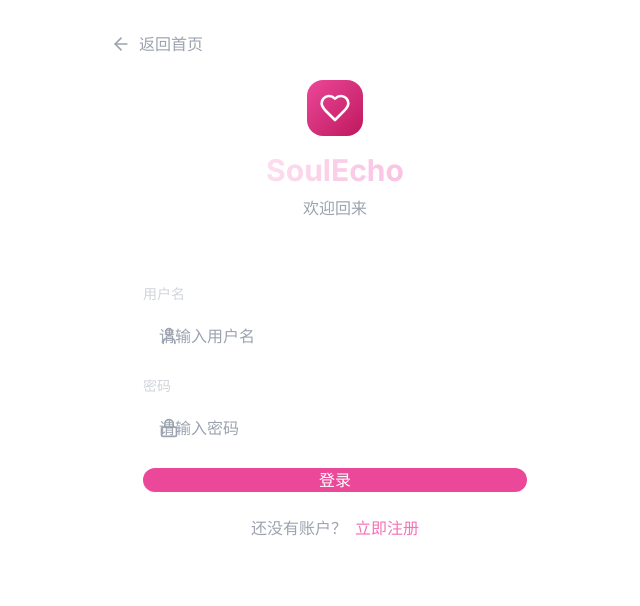
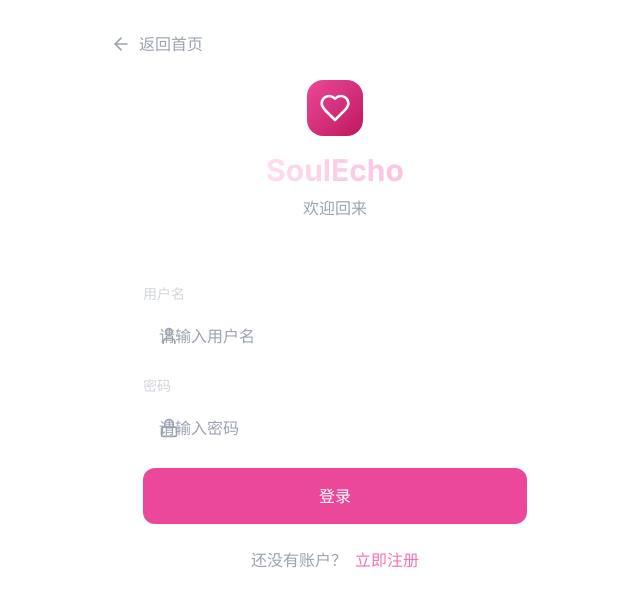
Before and after one commit to skydzx/soul-echo, a React (Vite) app in the folder frontend/: page /login in a window 1280 px wide. Shown: the top 606 px of the page, without its empty margins (305-945 px from the left). Built offline with nearby package versions, Linux system fonts and the light colour scheme; no server answers.

Commit message:
fix: 增加登录按钮高度使其与输入框搭配

```diff
--- a/frontend/src/pages/Auth/Login.tsx
+++ b/frontend/src/pages/Auth/Login.tsx
@@ -118,7 +118,7 @@ export default function Login() {
               </div>
             )}
 
-            <Button type="submit" loading={loading} className="w-full">
+            <Button type="submit" loading={loading} className="w-full py-4 text-base">
               {isLogin ? '登录' : '注册'}
             </Button>
           </form>
```
